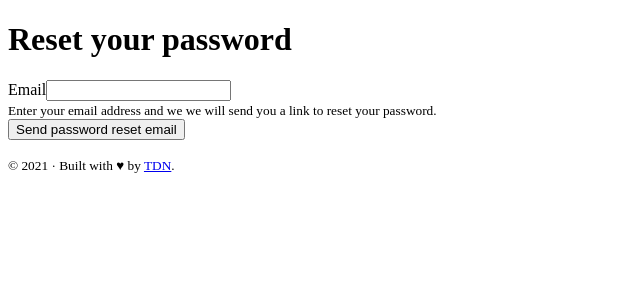
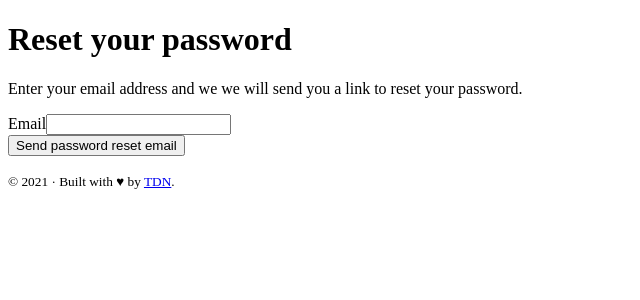
Before and after one commit to OCoudray1968/panterest, a Symfony app: template templates/reset_password/request.html.twig in a window 1280 px wide. Shown: the part 78-378 px from the top of the page, without its empty margins (0-640 px from the left). Run offline with Twig, Linux system fonts and the light colour scheme; the template is opened without the code that fills it, so the values that code supplies are empty; form fields are guessed from the names that the template uses; some libraries are stand-ins or nearby versions.

Commit message:
Style reset password template

```diff
--- a/templates/reset_password/request.html.twig
+++ b/templates/reset_password/request.html.twig
@@ -1,22 +1,26 @@
 {% extends 'layouts/base.html.twig' %}
 
-{% block title %}Reset your password{% endblock %}
+{% block title 'Reset your password' %}
 
 {% block body %}
-    {% for flashError in app.flashes('reset_password_error') %}
-        <div class="alert alert-danger" role="alert">{{ flashError }}</div>
-    {% endfor %}
-    <h1>Reset your password</h1>
+   <div class="row">
+       <div class="col-md-6 mx-auto">
 
-    {{ form_start(requestForm) }}
-        {{ form_row(requestForm.email) }}
-        <div>
-            <small>
+            <h1 class="mt-5 mb-3 text-center">Reset your password</h1>
+
+            {% for flashError in app.flashes('reset_password_error') %}
+                 <div class="alert alert-error mb-3 rounded" role="alert">{{ flashError }}</div>
+            {% endfor %}
+
+            <p class="mb-5 text-center text-muted">
                 Enter your email address and we we will send you a
                 link to reset your password.
-            </small>
-        </div>
+            </p>
+            {{ form_start(requestForm) }}
+                {{ form_row(requestForm.email) }}
 
-        <button class="btn btn-primary">Send password reset email</button>
-    {{ form_end(requestForm) }}
+                <button type="submit" class="btn btn-primary btn-lg btn-block">Send password reset email</button>
+            {{ form_end(requestForm) }}
+       </div>
+   </div>
 {% endblock %}
```
Also changed, not shown: templates/reset_password/reset.html.twig (+8 -4 lines).
